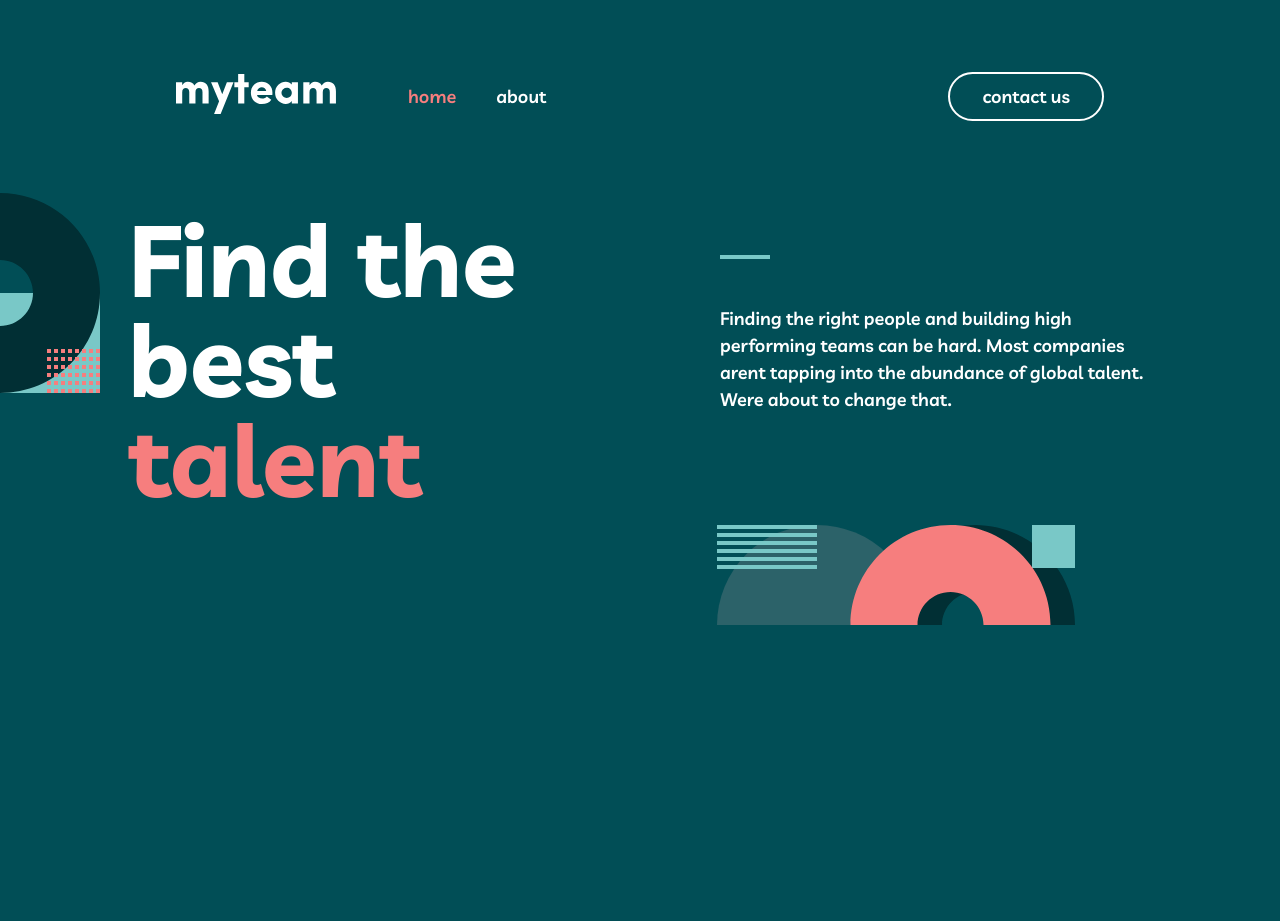
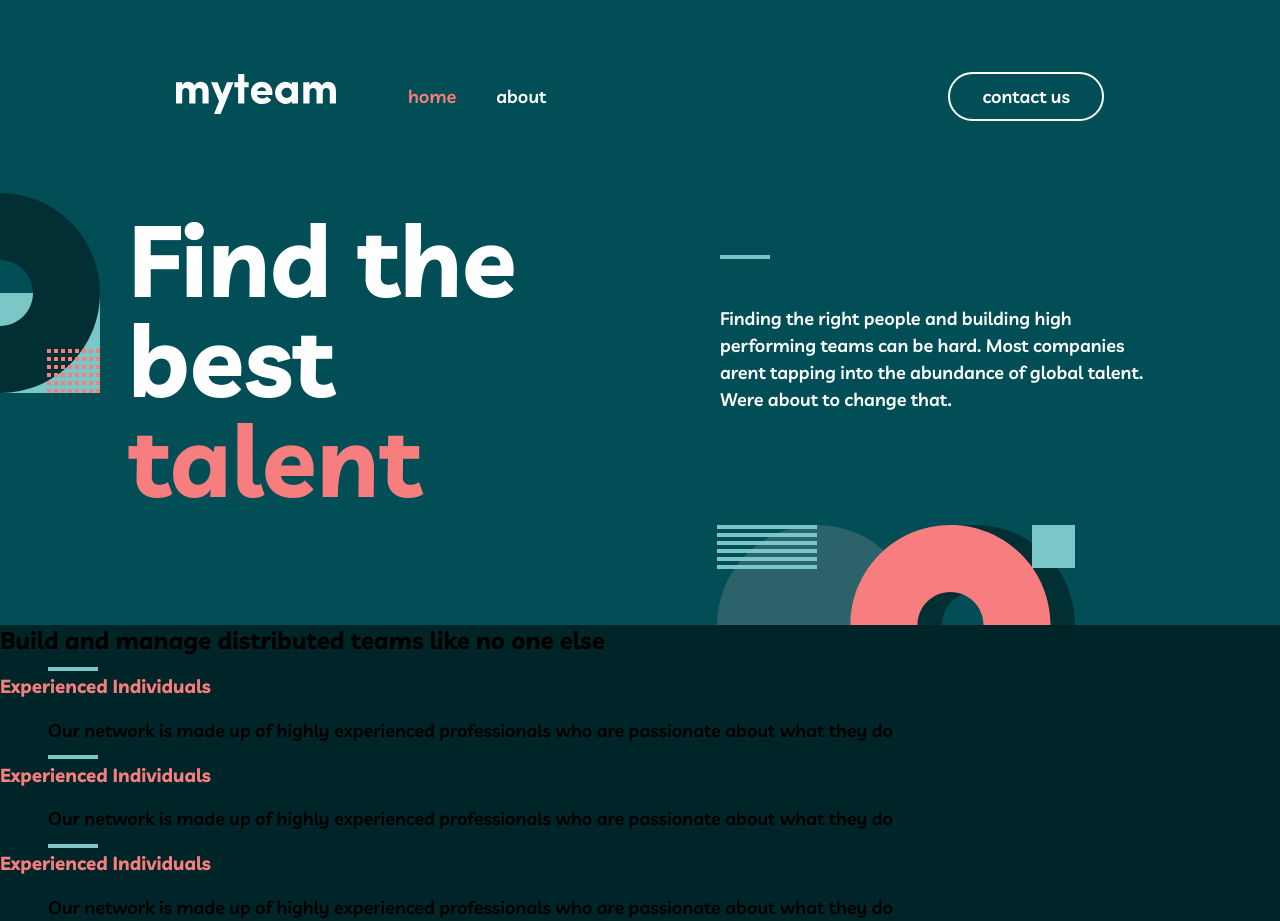
Before and after one commit to codyivy0/FM-team-multipage, a React (Vite) app: page / in a window 1280 px wide. Before the commit the page ends 800 px from the top, so only its background shows below. Built offline with nearby package versions, Linux system fonts and the light colour scheme.

Commit message:
build section started

```diff
--- a/src/pages/Homepage.jsx
+++ b/src/pages/Homepage.jsx
@@ -1,18 +1,52 @@
 import styles from "./Homepage.module.css";
 const Homepage = () => {
   return (
+    <>
+      {/*FIND SECTION */}
       <section className={styles.section_find}>
         <div className={styles.findContent}>
           <h1>
             Find the best <span className={styles.accent}>talent</span>
           </h1>
           <p>
-          Finding the right people and building high performing teams can be hard.
-          Most companies arent tapping into the abundance of global talent. Were
-          about to change that.
+            Finding the right people and building high performing teams can be
+            hard. Most companies arent tapping into the abundance of global
+            talent. Were about to change that.
           </p>
         </div>
       </section>
+
+      {/*BUILD SECTION */}
+
+      <section className={styles.section_build}>
+        <h2 className={styles.buildHeader}>
+          Build and manage distributed teams like no one else
+        </h2>
+        <div className={styles.cardContainer}>
+          <div className={styles.buildCard}>
+            <h3 className={styles.accent}>Experienced Individuals</h3>
+            <p>
+              Our network is made up of highly experienced professionals who are
+              passionate about what they do
+            </p>
+          </div>
+          <div className={styles.buildCard}>
+            <h3 className={styles.accent}>Experienced Individuals</h3>
+            <p>
+              Our network is made up of highly experienced professionals who are
+              passionate about what they do
+            </p>
+          </div>
+          <div className={styles.buildCard}>
+            <h3 className={styles.accent}>Experienced Individuals</h3>
+            <p>
+              Our network is made up of highly experienced professionals who are
+              passionate about what they do
+            </p>
+          </div>
+        </div>
+      </section>
+    </>
   );
 };
 
--- a/src/pages/Homepage.module.css
+++ b/src/pages/Homepage.module.css
@@ -28,9 +28,23 @@ p {
   line-height: 2;
 }
 
+
+.section_build {
+    background-color: var(--clr-bg-dark);
+}
+
+.buildHeader {
+    margin: 0;
+}
+
+
 .accent {
   color: var(--clr-accent);
 }
+
+
+
+
 
 @media (min-width: 600px) {
   .section_find {
```
Lines whose indentation alone changed are shown as unchanged.
